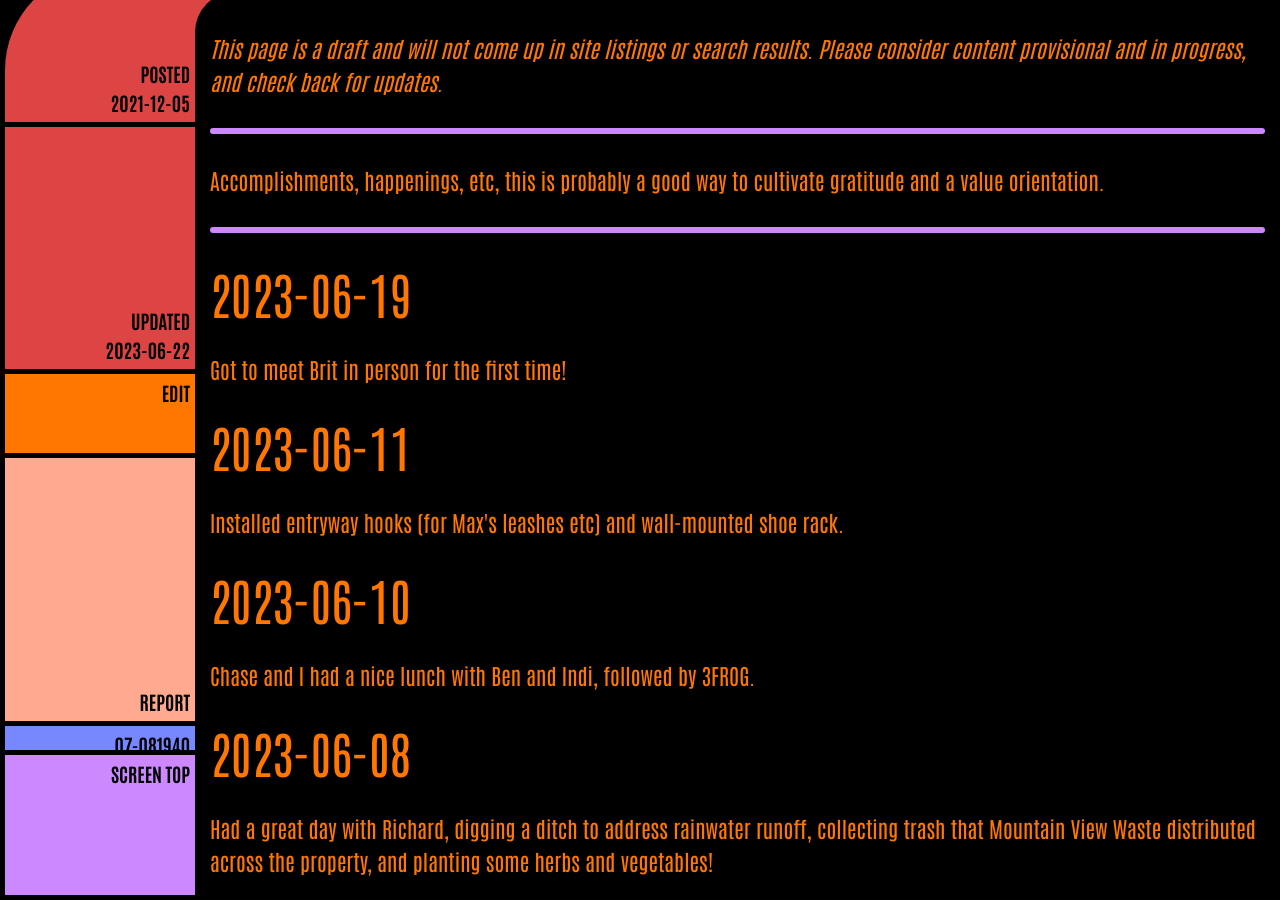
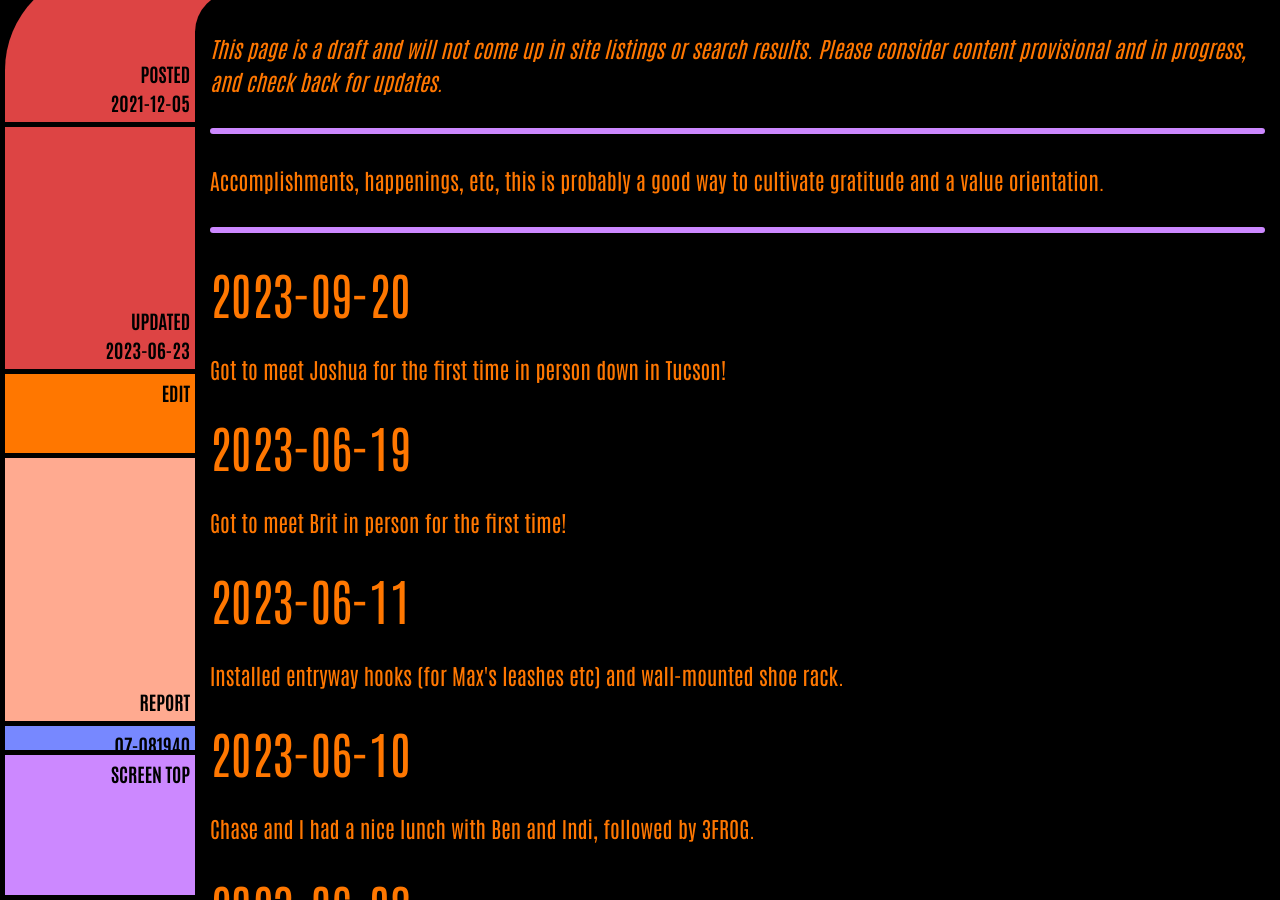
Before and after one commit to ArthurZey/arthurzey.github.io, a Jekyll site: the page built from _pages/one-good-thing.md, in a window 1280 px wide and 900 px high, scrolled down 333 px. Built offline with Jekyll 4.4.1, drawn with Linux system fonts in a browser that asks for light colours.

Commit message:
added 2023-09-20

```diff
--- a/_pages/one-good-thing.md
+++ b/_pages/one-good-thing.md
@@ -2,12 +2,15 @@
 title: One Good Thing
 description: "Accomplishments, happenings, etc, this is probably a good way to cultivate gratitude and a value orientation."
 date: "2021-12-05"
-last_modified_at: "2023-06-22T05:51:01+00:00"
+last_modified_at: "2023-06-23T16:29:57+00:00"
 tags:
   - happenings
   - draft
 sitemap: false
 ---
+
+## 2023-09-20
+Got to meet Joshua for the first time in person down in Tucson!
 
 ## 2023-06-19
 Got to meet Brit in person for the first time!
```
